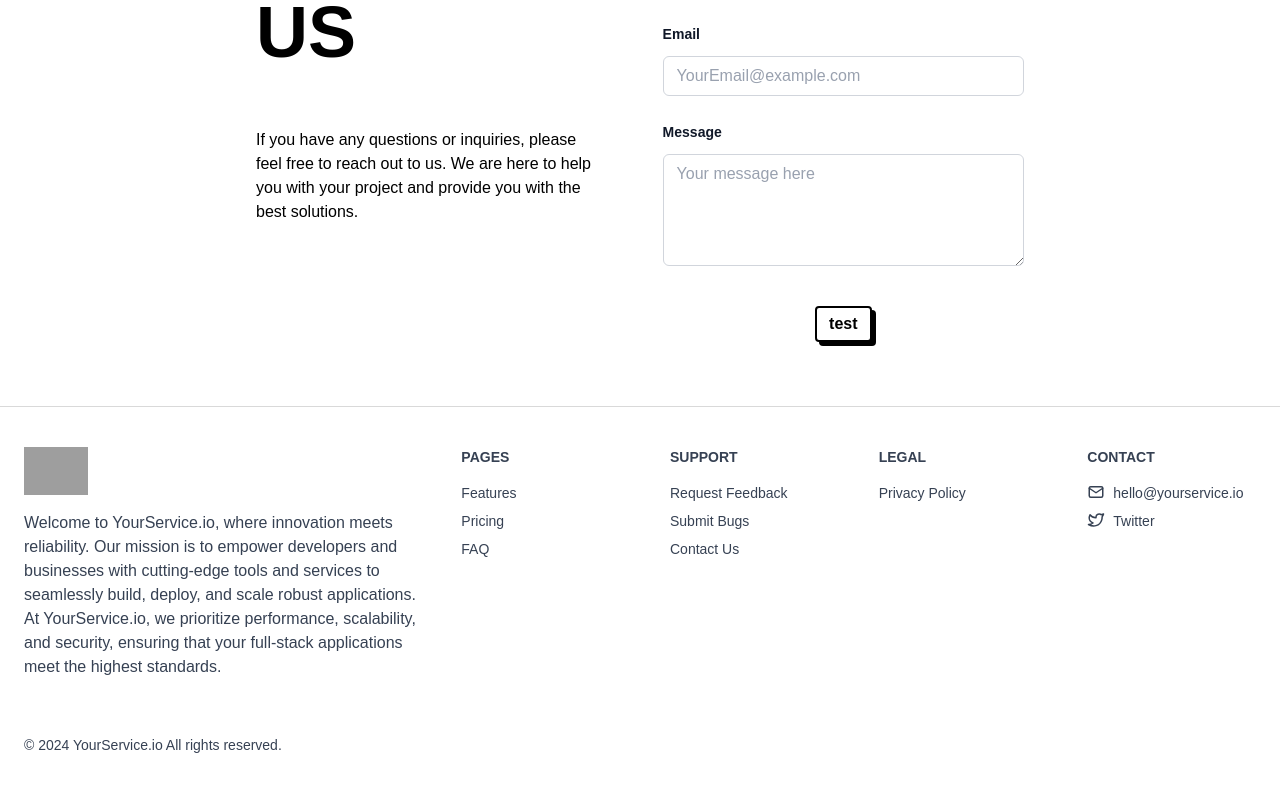
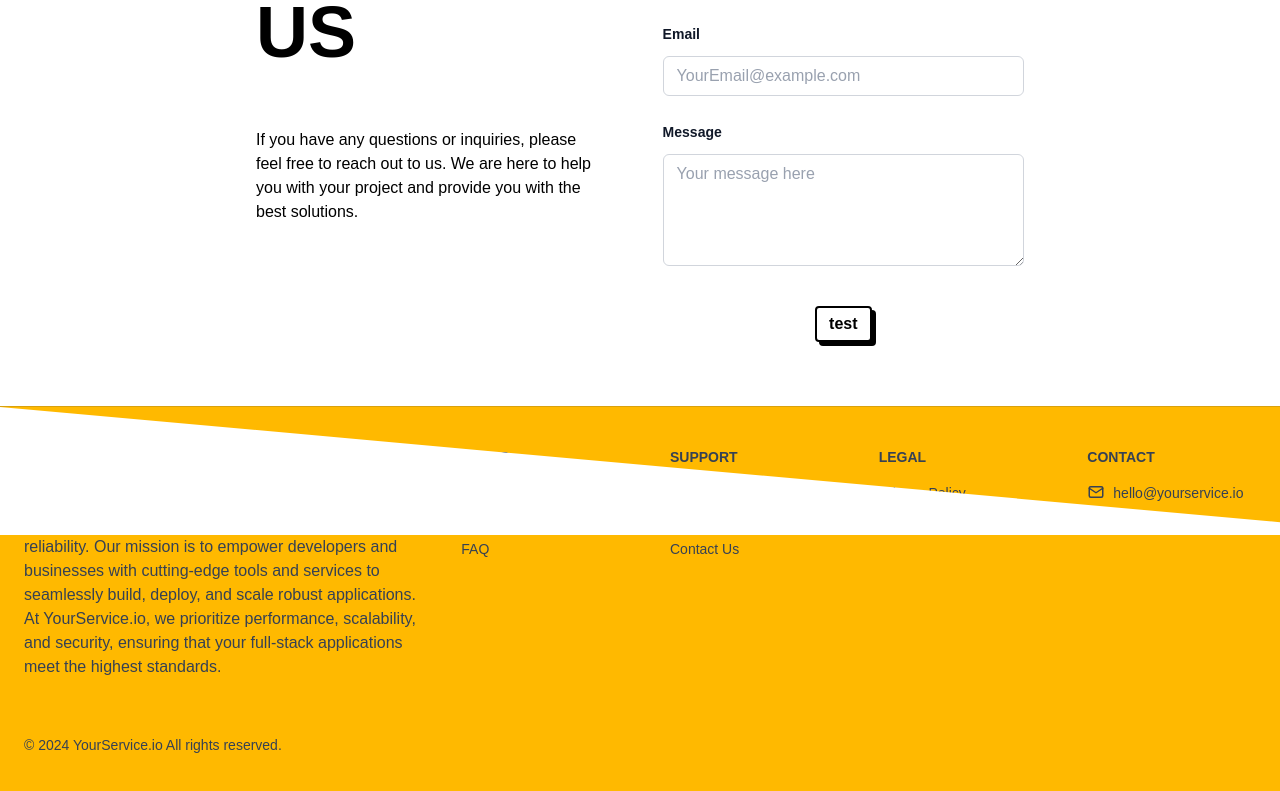
Before and after one commit to AA-Nassim/GigaComboWebsite, a React (Vite) app: page / in a window 1280 px wide. Shown: the part 3948-4739 px from the top of the page. Built offline with nearby package versions, Linux system fonts and the light colour scheme; grey boxes are pictures that could not be loaded.

Commit message:
Footer separtor wip

```diff
--- a/src/sections/Footer.tsx
+++ b/src/sections/Footer.tsx
@@ -1,6 +1,13 @@
 const Footer = () => {
     return (
-        <footer className="border-t border-neutral-700/20 py-10 px-6 bg-white">
+        <footer className="relative border-t border-neutral-700/20 py-10 px-6 bg-amber-400">
+
+        <div className="absolute top-0 left-0 w-full h-[128px] bg-transparent -mb-1 z-10">
+            <svg className="w-full h-full block fill-white" viewBox="0 0 100 100" preserveAspectRatio="none">
+              <polygon points="0,0 100,90 100,100 0,100" />
+            </svg>
+        </div>
+
         <div className="mx-auto max-w-7xl">
             <div className="flex flex-wrap items-center justify-between gap-10 md:items-start lg:flex-nowrap">
             <div className="w-full sm:w-1/2 lg:w-1/3">
```
